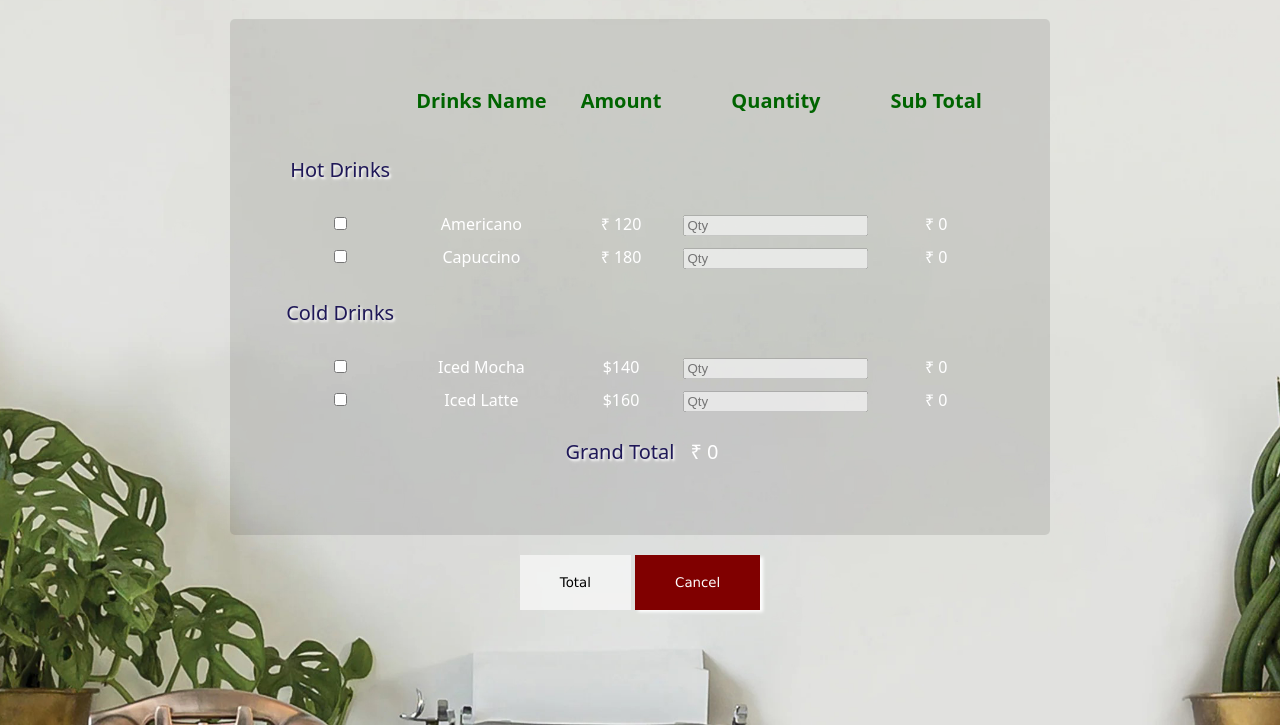
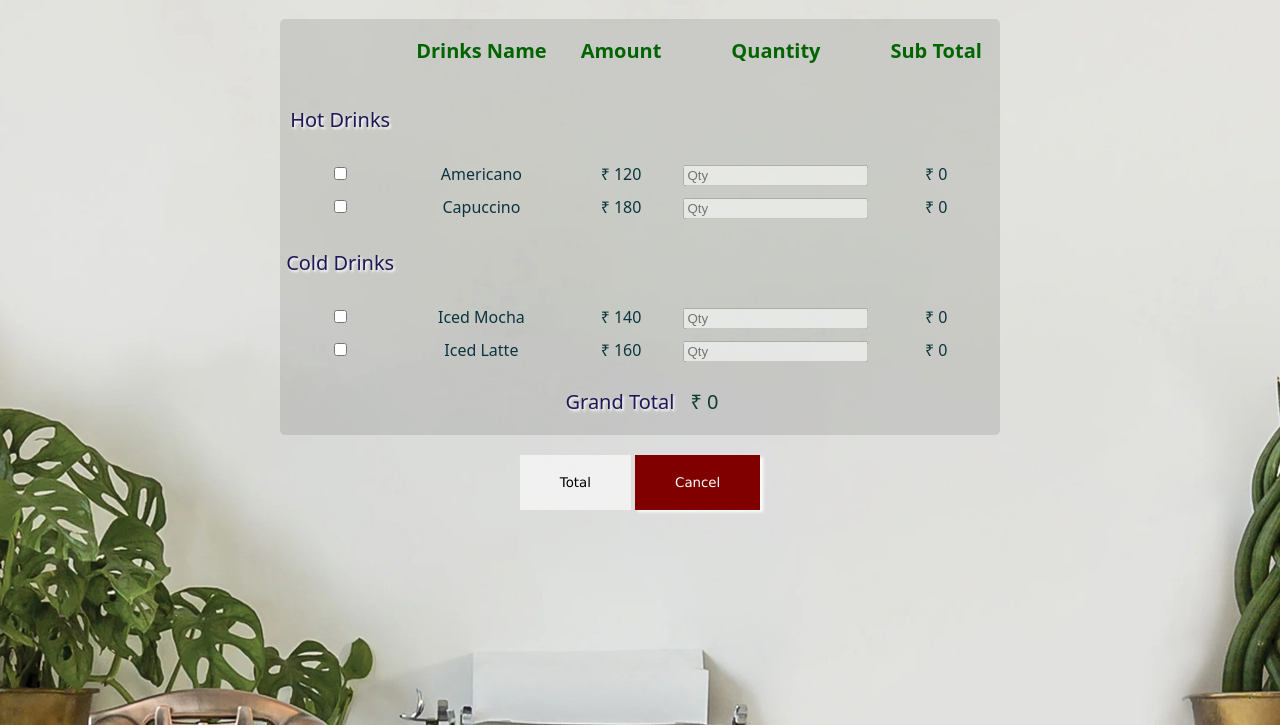
Before and after one commit to Nithyanandb/Cafe-Billing, a plain HTML site: page index.html in a window 1280 px wide. Shown: the part 75-800 px from the top of the page. Drawn offline with Linux system fonts and the light colour scheme.

Commit message:
Update Main

```diff
--- a/CafeBilling.js
+++ b/CafeBilling.js
@@ -2,7 +2,7 @@ let array = undefined;
 let list = [0,0,0,0];
 
 const calculateSp = (id) => {
- //write your code here
+
  var qty = document.getElementById(id).value ;
  console.log(qty);
  var subtotal;
@@ -74,12 +74,12 @@ document.getElementById("myBtn").disabled = true;
 }
 
 const Total = () => {
-  //write your code here
+
   document.getElementById("ttl").innerHTML = array;
 }
 
 const Cancel = () => {
- //write your code here
+
  document.getElementById("americano").checked = false;
  document.getElementById("capuccino").checked = false;
  document.getElementById("mocha").checked = false;
--- a/index.css
+++ b/index.css
@@ -1,6 +1,6 @@
 body {
     background: black url("Landscape.jpg") no-repeat fixed center/cover;
-    color: white;
+    color: rgb(11, 52, 62);
     font-family: system-ui, -apple-system, BlinkMacSystemFont, 'Segoe UI', Roboto, Oxygen, Ubuntu, Cantarell, 'Open Sans', 'Helvetica Neue', sans-serif;
 }
 .bg {
@@ -11,7 +11,6 @@ body {
 .box{
     background-color: rgba(0,0,0,0.1);
     border-radius: 5px;
-    padding: 50px;
 
 }
 h1 {
@@ -32,6 +31,7 @@ td {
 .gt {
     display: flex;
     justify-content: center;
+    color: rgb(10, 61, 47);
 }
 #ttl {
     font-size: 1.25rem;
--- a/index.html
+++ b/index.html
@@ -44,14 +44,14 @@
           <tr>
             <td><input type="checkbox" id="mocha" name="iced mocha"onclick="disableInput(event)" value="140"></input></td>
             <td>Iced Mocha</td>
-            <td>$140</td>
+            <td>₹ 140</td>
             <td><input type="number" placeholder="Qty" class="input" id="quantity3" onchange="calculateSp('quantity3')" disabled name="quantity3"></td>
             <td id="sb3">₹ 0</td>
           </tr>
           <tr>
             <td><input type="checkbox" id="latte" name="iced latte" onclick="disableInput(event)" value="160"></input></td>
             <td>Iced Latte</td>
-            <td>$160</td>
+            <td>₹ 160</td>
             <td><input type="number" placeholder="Qty" class="input" id="quantity4" onchange="calculateSp('quantity4')" disabled name="quantity4"></td>
             <td id="sb4">₹ 0</td>
           </tr>
```
